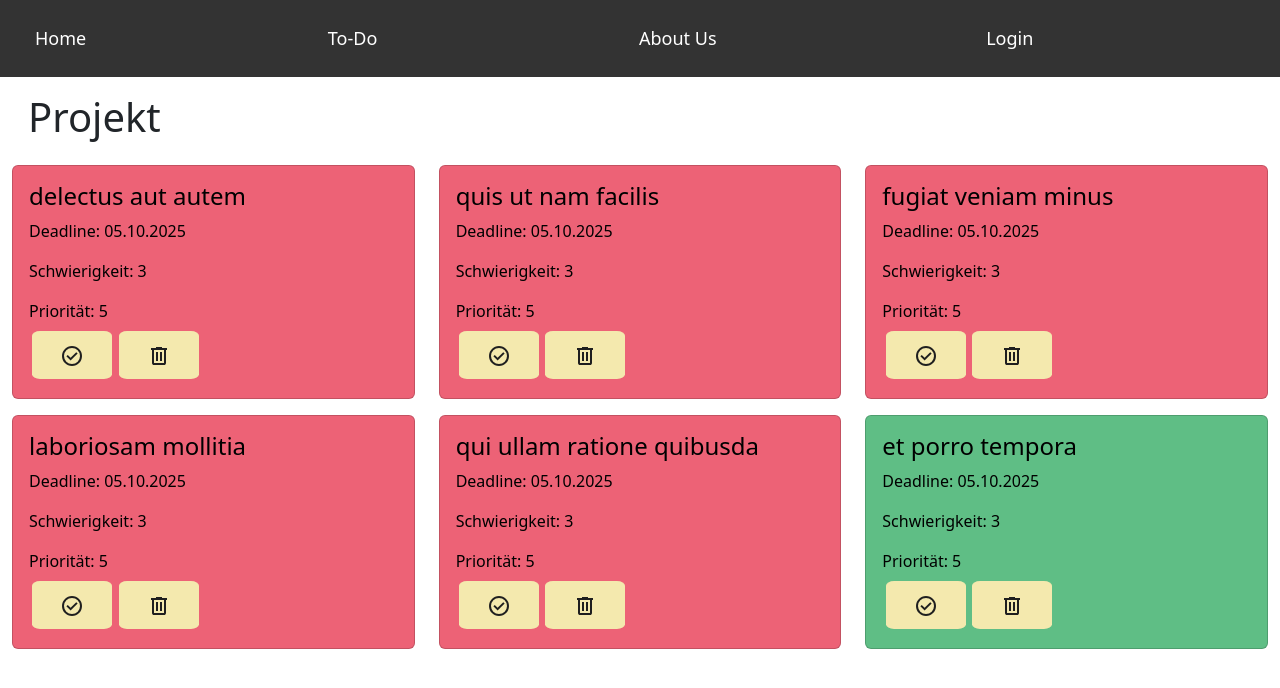
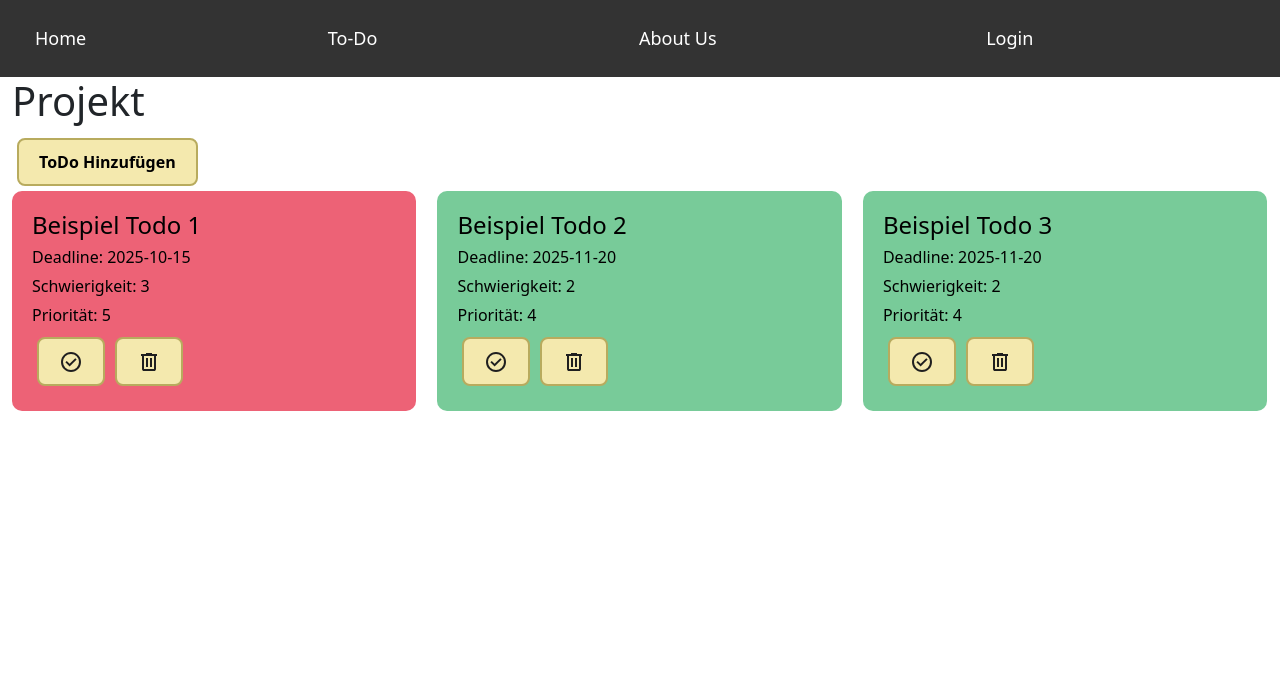
Before and after one commit to Dupl0s/ToDo-Website, an Angular app in the folder Frontend/: page /todos in a window 1280 px wide. Shown: the top 688 px of the page. Built offline with nearby package versions, Linux system fonts and the light colour scheme.

Commit message:
added "Add ToDo"

```diff
--- a/Frontend/package.json
+++ b/Frontend/package.json
@@ -21,6 +21,7 @@
     "bootstrap": "^5.3.3",
     "rxjs": "~7.8.0",
     "tslib": "^2.3.0",
+    "write-json-file": "^6.0.0",
     "zone.js": "~0.14.10"
   },
   "devDependencies": {
--- /dev/null
+++ b/Frontend/src/app/components/popup/popup.component.css
@@ -0,0 +1,75 @@
+.popup {
+    position: fixed;
+    top: 0;
+    left: 0;
+    width: 100%;
+    height: 100%;
+    background-color: rgba(0, 0, 0, 0.5);
+    display: flex;
+    justify-content: center;
+    align-items: center;
+    z-index: 9999;
+  }
+  .popup-content {
+    background-color: white;
+    padding: 20px;
+    border-radius: 5px;
+  }
+
+  button {
+    margin-right: 10px;
+    background-color: #f4e9ae;
+    color: black;
+    width: auto;
+    border-color: #b8ab5e;
+    border: 2px solid #b8ab5e;
+    border-radius: 8px;
+    padding: 10px 20px;
+    font-size: 16px;
+    font-weight: bold;
+    cursor: pointer;
+    transition: all 0.3s ease;
+  }
+
+  button:hover {
+    background-color: #b8ab5e;
+    color: white;
+    border-color: #f4e9ae;
+    transform: translateY(-2px);
+  }
+
+  button:focus {
+    outline: none;
+    box-shadow: 0 0 0 2px rgba(184, 171, 94, 0.5);
+  }
+
+  input[type="text"], input[type="email"], input[type="password"], input[type="number"], input[type="date"] {
+    width: 100%;
+    padding: 12px 25px;
+    margin: 10px 0;
+    border: 2px solid #b8ab5e;
+    border-radius: 8px;
+    background-color: #f4e9ae;
+    color: black;
+    font-size: 16px;
+    font-weight: bold;
+    box-sizing: border-box;
+    transition: all 0.3s ease;
+  }
+
+  input[type="text"]:focus, input[type="email"]:focus, input[type="password"]:focus, input[type="number"]:focus, input[type="date"]:focus {
+    outline: none;
+    border-color: #f4e9ae;
+    background-color: #fff;
+    box-shadow: 0 0 5px rgba(184, 171, 94, 0.6);
+  }
+
+  input[type="text"]::placeholder, input[type="email"]::placeholder, input[type="password"]::placeholder, input[type="number"]::placeholder, input[type="date"]::placeholder {
+    color: #b8ab5e;
+    font-style: italic;
+    font-weight: bold;
+  }
+  input[type="text"]:hover, input[type="email"]:hover, input[type="password"]:hover,input[type="number"]:hover, input[type="date"]:hover  {
+    border-color: #f4e9ae;
+    color: black;
+  }
--- /dev/null
+++ b/Frontend/src/app/components/popup/popup.component.html
@@ -0,0 +1,20 @@
+@if (isOpen()) {
+    <div class="popup">
+      <div class="popup-content">
+        <h2>{{ title() }}</h2>
+        <p>{{ message() }}</p>
+
+        <div class="todoInfos">
+            <input class="title" [(ngModel)]="title2" type="text" placeholder="Titel" />
+            <br>
+            <input class="niveau" [(ngModel)]="niveau" type="number" min="1" max="10" step="1" placeholder="Niveau 1-10" />
+            <br>
+            <input class="importance" [(ngModel)]="importance" type="number" min="1" max="10" step="1" placeholder="Wichtigkeit 1-10" />
+            <br>
+            <input class="deadline" [(ngModel)]="deadline" type="date" />
+        </div>
+        <button (click)="save()" class="add">Hinzufügen</button>
+        <button (click)="close()" class="close">Schließen</button>
+      </div>
+    </div>
+    }
--- /dev/null
+++ b/Frontend/src/app/components/popup/popup.component.ts
@@ -0,0 +1,76 @@
+import { Component, EventEmitter, Output, signal } from '@angular/core';
+import { NgModule } from '@angular/core';
+import { FormsModule } from '@angular/forms';
+import { Todo } from '../../model/todo.type';
+import { TodoService } from '../../services/todo.service';
+
+
+
+
+
+@Component({
+  selector: 'app-popup',
+  standalone: true,
+  imports: [FormsModule],
+  templateUrl: './popup.component.html',
+  styleUrl: './popup.component.css'
+})
+export class PopupComponent {
+  constructor(private todoService : TodoService){
+
+  }
+
+  isOpen = signal(false);
+  title = signal('');
+  message = signal('');
+  todos = signal<Array<Todo>>(JSON.parse(localStorage.getItem('todos') || '[]'));
+
+  title2 = signal('');        // title als WritableSignal<string>
+  niveau = signal(1);        // niveau als WritableSignal<number>
+  importance = signal(1);    // importance als WritableSignal<number>
+  deadline = signal('');     // deadline als WritableSignal<string>
+
+  @Output() todoSaved = new EventEmitter<Todo>();
+  @Output()
+  @Output() closed = new EventEmitter<void>();
+
+  open(title: string, message: string) {
+    this.title.set(title);
+    this.message.set(message);
+    this.isOpen.set(true);
+  }
+
+  close() {
+    this.isOpen.set(false);
+    this.closed.emit();
+  }
+
+    save(){
+      const newTodo: Todo = {
+        id: Date.now(),
+        userId: 1,
+        completed: false,
+        title: this.title2(),
+        deadline: this.deadline(),
+        niveau: this.niveau(),
+        importance: this.importance()
+      };
+
+
+      this.todoService.addArrayTodo(newTodo);
+      this.close();
+    }
+  todayDate: string = '';
+
+  ngOnInit(): void {
+    const today = new Date();
+
+    const yyyy = today.getFullYear();
+    const mm = String(today.getMonth() + 1).padStart(2, '0');
+    const dd = String(today.getDate()).padStart(2, '0');
+
+    this.todayDate = `${yyyy}-${mm}-${dd}`;
+  }
+
+
+}
--- a/Frontend/src/app/services/todo.service.ts
+++ b/Frontend/src/app/services/todo.service.ts
@@ -9,6 +9,13 @@ import { Observable } from 'rxjs';
 export class TodoService {
   http = inject(HttpClient);
 
+  localTodos: Todo[] = [
+    { id: 7, userId: 1, title: 'Beispiel Todo 1', completed: false, deadline: '2025-10-15', niveau: 3, importance: 5 },
+    { id: 8, userId: 1, title: 'Beispiel Todo 2', completed: true, deadline: '2025-11-20', niveau: 2, importance: 4 },
+    { id: 9, userId: 1, title: 'Beispiel Todo 3', completed: true, deadline: '2025-11-20', niveau: 2, importance: 4 }
+  ];
+
+
   getTodosFromApi(): Observable<Todo[]> {
     const url = '../assets/todos.json';
     console.log('Lade JSON von:', url);
@@ -16,4 +23,35 @@ export class TodoService {
 /*     return this.http.get<Array<Todo>>(url);
  */  }
 
+ addArrayTodo(newTodo: Todo): Todo[] {
+  this.localTodos.push(newTodo);
+  return this.localTodos;
 }
+
+getArrayTodos(){
+  return this.localTodos;
+}
+
+deleteArrayTodo(id: number): Todo[] {
+  const index = this.localTodos.findIndex(todo => todo.id === id);
+  console.log("testnein")
+  if (index !== -1) {
+    this.localTodos.splice(index, 1);
+    console.log("testja")
+  }
+  return this.localTodos;
+}
+
+sortArrayTodosByCompletion(): Todo[] {
+  this.localTodos.sort((a, b) => (a.completed === b.completed) ? 0 : a.completed ? -1 : 1);
+  return this.localTodos;
+}
+
+markAsCompleted(id: number): Todo[] {
+  const todo = this.localTodos.find(todo => todo.id === id);
+  if (todo) {
+    todo.completed = true;
+  }
+  return this.localTodos;
+}
+}
--- a/Frontend/src/app/todos/todos.component.css
+++ b/Frontend/src/app/todos/todos.component.css
@@ -1,4 +1,4 @@
-.card {
+/*.card {
     background-color: #ed6276;
     color:black;
 }
@@ -10,7 +10,7 @@ h1{
     color: black;
     width: 4rem;
     border-color: #c7bb76;
-} */
+}
 .btn:hover, .delete:hover{
     background-color: #c7bb76;
 }
@@ -23,4 +23,77 @@ h1{
     border-radius: 10%;
     margin: 0.2rem;
     margin-top: 0.5rem;
+}*/
+
+button {
+    background-color: #f4e9ae;
+    color: black;
+    width: auto;
+    border-color: #b8ab5e;
+    border: 2px solid #b8ab5e;
+    border-radius: 8px;
+    padding: 10px 20px;
+    margin: 5px;
+    font-size: 16px;
+    font-weight: bold;
+    cursor: pointer;
+    transition: all 0.3s ease;
+  }
+
+  button:hover {
+    background-color: #b8ab5e;
+    color: white;
+    border-color: #f4e9ae;
+    transform: translateY(-2px);
+  }
+
+.todos-container {
+    display: flex;
+    flex-wrap: wrap;
+    gap: 21px;
 }
+
+.arraycard {
+    background-color: #ed6276;
+    color: black;
+    padding: 20px;
+    border-radius: 10px;
+    width: calc(33% - 10px);
+    box-sizing: border-box;
+}
+.arraycard.done {
+    background-color: #78cb99 !important;
+}
+
+
+.arraycard h2 {
+    margin: 0;
+    padding: 1rem;
+    font-size: 1.4em;
+    font-weight: bold;
+}
+
+.arraycard p {
+    margin: 5px 0;
+}
+
+.arraycard .buttons {
+    display: flex;
+    gap: 10px;
+    margin-top: 15px;
+}
+
+.arraycard .button {
+    background-color: #f8e7a2;
+    border: none;
+    padding: 10px 15px;
+    border-radius: 5px;
+    cursor: pointer;
+    display: flex;
+    align-items: center;
+    justify-content: center;
+}
+
+.arraycard .button:hover {
+    background-color: #f5d98e;
+}
--- a/Frontend/src/app/todos/todos.component.html
+++ b/Frontend/src/app/todos/todos.component.html
@@ -1,5 +1,7 @@
 <div class="container-fluid">
     <h1>Projekt</h1>
+    <button (click)="openPopup()">ToDo Hinzufügen</button>
+    <app-popup (closed)="onPopupClosed()"></app-popup>
     @if(todos().length === 0) {
     <h5>Keine Todos angelegt!</h5>
     }
@@ -21,12 +23,12 @@
         </div>
     </div>
     }
-    <div class="row">
+    <!--<div class="row">
         @for (todo of sortedTodos(); track todo.id) {
-        <div class="col-md-4 mb-3"> <!-- 3 Cards Pro Reihe -->
-            <div [appHighlightDoneTodos]="todo.completed"  class="card h-100" > <!-- festgelegte Höhe -->
+        <div class="col-md-4 mb-3">
+            <div [appHighlightDoneTodos]="todo.completed" class="card h-100">
                 <div class="card-body d-flex flex-column">
-                    <app-todoitem [todo]="todo"/>
+                    <app-todoitem [todo]="todo" />
                     <div class="btn-toolbar" role="toolbar">
                         <button (click)="toggleCompleted(todo)" class="btn btn-primary" type="button">
                             <img src="assets/check_circle.svg" alt="Done">
@@ -39,5 +41,26 @@
             </div>
         </div>
         }
+    </div> -->
+    <div class="todos-container">
+
+        @for (item of arrayTodos; track arrayTodos.length) {
+            <div class="arraycard" [ngClass]="{'done': item.completed}">
+                <h4 class="card-title">{{item.title}}</h4>
+                <p class="card-text flex-grow-1">Deadline: {{item.deadline}}</p>
+                <p class="card-text flex-grow-1">Schwierigkeit: {{item.niveau}}</p>
+                <p class="card-text flex-grow-1">Priorität: {{item.importance}}</p>
+                <div class="btn-toolbar" role="toolbar">
+                    <button class="btn btn-primary" (click)="markDoneArrayToDo(item.id)" type="button">
+                        <img src="assets/check_circle.svg" alt="Done">
+                    </button>
+                    <button (click)="deleteArrayTodo(item.id)">
+                        <img src="assets/delete.svg" alt="Remove">
+                    </button>
+                </div>
+            </div>
+        } @empty {
+
+        }
     </div>
 </div>
--- a/Frontend/src/app/todos/todos.component.ts
+++ b/Frontend/src/app/todos/todos.component.ts
@@ -1,39 +1,75 @@
-import { Component, inject, signal, effect } from '@angular/core';
+import { Component, inject, signal, effect, ViewChild } from '@angular/core';
 import { TodoService } from '../services/todo.service';
 import { Todo } from '../model/todo.type';
 import { map } from 'rxjs';
 import { TodoitemComponent } from "../components/todoitem/todoitem.component";
 import { HighlightDoneTodosDirective } from '../directives/highlight-done-todos.directive';
+import { PopupComponent } from '../components/popup/popup.component';
+import { NgFor } from '@angular/common';
+import { ArrayTodoitemComponent } from "../arraytodoitem/arraytodoitem.component";
+import { NgModule } from '@angular/core';
+import { CommonModule } from '@angular/common'; //
 
 @Component({
   selector: 'app-todos',
   standalone: true,
-  imports: [TodoitemComponent, HighlightDoneTodosDirective],
+  imports: [TodoitemComponent, HighlightDoneTodosDirective, PopupComponent,CommonModule],
   templateUrl: './todos.component.html',
   styleUrl: './todos.component.css'
 })
 export class TodosComponent {
+
+  constructor(private todoService2 : TodoService){
+  }
+  @ViewChild(PopupComponent) popup!: PopupComponent;
+
   todos = signal<Array<Todo>>(JSON.parse(localStorage.getItem('todos') || '[]'));
   /*dustbin = signal<Array<Todo>>(JSON.parse(localStorage.getItem('dustbin') || '[]'));*/
   todoService = inject(TodoService);
+  arrayTodos: Todo[] = [];
+
+  openPopup() {
+    this.popup.open('ToDo hinzufügen', 'Fügen Sie Ihr geplantes ToDo hinzu');
+  }
+
+  onPopupClosed() {
+    console.log('Popup wurde geschlossen');
+    this.loadTodos();
+  }
 
   ngOnInit() {
+    this.loadTodos();
+    this.arrayTodos = this.todoService2.getArrayTodos();
+  }
+
+  loadTodos() {
     if (this.todos().length === 0) {
       this.todoService.getTodosFromApi()
         .pipe(
-          map(data => data.slice(0, 6))
+          map(data => data.slice(0, 9)) // Optional: Lade nur die ersten 9 Todos
         )
         .subscribe((data) => {
           this.todos.set(data);
         });
     }
   }
+
   sortedTodos() {
     return this.todos().slice().sort((a, b) => Number(a.completed) - Number(b.completed));
   }
   deleteTodo(todoId: number) {
     this.todos.set(this.todos().filter(todo => todo.id !== todoId));
   }
+
+  deleteArrayTodo(todoID: number){
+    this.todoService2.deleteArrayTodo(todoID);
+  }
+
+  markDoneArrayToDo(id: number) {
+    this.todoService.markAsCompleted(id);
+  }
+
+
   /*   constructor() {
       effect(() => {
         localStorage.setItem('todos', JSON.stringify(this.todos()));
@@ -44,4 +80,7 @@ export class TodosComponent {
     todo.completed = !todo.completed;
     this.todos.set(this.todos().slice().sort((a, b) => Number(a.completed) - Number(b.completed)));
   }
+
+
+
 }
```
Also changed, not shown: 2 other files (tests, documents, lock files or other folders).
